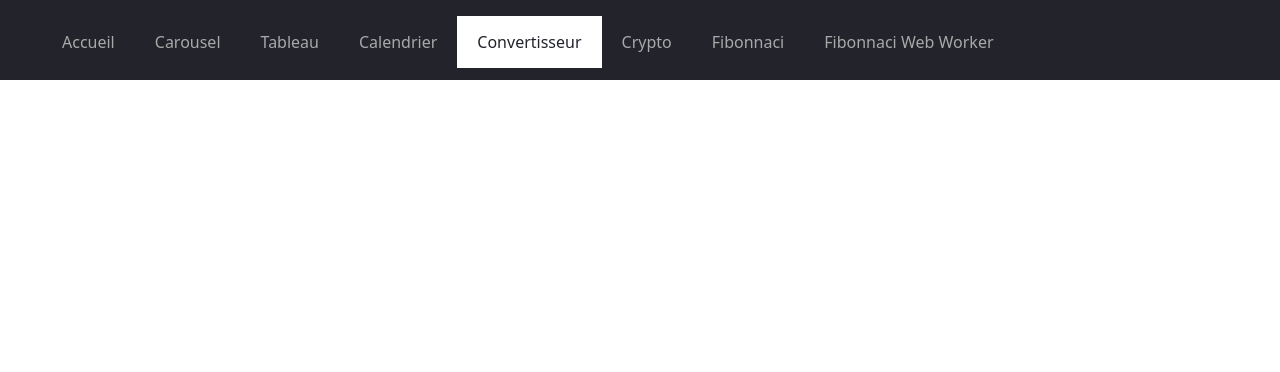
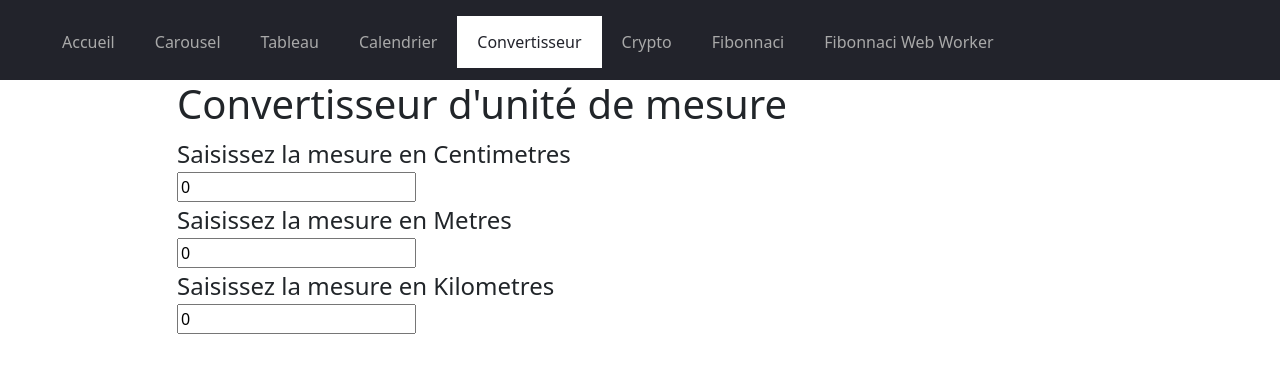
Before and after one commit to Felix-Rheaume/TP1_FR_LL_appWeb, a React (Create React App) app: page /convertisseur in a window 1280 px wide. Shown: the top 372 px of the page. Built offline with nearby package versions, Linux system fonts and the light colour scheme.

Commit message:
Convertisseur fniiiI!!

```diff
--- a/src/Components/Convertisseur.jsx
+++ b/src/Components/Convertisseur.jsx
@@ -1,8 +1,64 @@
 import React from "react";
+import Container from 'react-bootstrap/Container';
+import Row from 'react-bootstrap/Row';
+import Col from 'react-bootstrap/Col';
+import InputConvertisseur from "./InputConvertisseur";
 
 class Convertisseur extends React.Component{
+
+    state = {
+        distCm: 0,
+        distM: 0,
+        distKm: 0
+    }
+
+    onDistanceChange = (distance, unite) =>{
+
+        var distanceActuelle = Number.parseFloat(distance);
+        if(distanceActuelle === null || isNaN(distanceActuelle)){
+            distanceActuelle = 0;
+        }
+
+        switch(unite){
+            case "cm":
+                this.setState({
+                    distCm: distanceActuelle,
+                    distM: distanceActuelle*10,
+                    distKm: distanceActuelle*100
+                });
+                break;
+            case "m":
+                this.setState({
+                    distCm: distanceActuelle/10,
+                    distM: distanceActuelle,
+                    distKm: distanceActuelle*10
+                });
+                break;
+            case "km":
+                this.setState({
+                    distCm: distanceActuelle/100,
+                    distM: distanceActuelle/10,
+                    distKm: distanceActuelle
+                });
+                break;
+            default: break;
+        }
+    }
+
     render(){
-        return null;
+        return(
+        <Container>
+            <Row className="justify-content-md-center">
+                <Col className="col-lg-10 col">
+                    <h1>Convertisseur d'unité de mesure</h1>
+                    <InputConvertisseur txtMesure="Centimetres" distance={this.state.distCm} echelle="cm" onDistanceChange={this.onDistanceChange}/>
+                    <InputConvertisseur txtMesure="Metres" distance={this.state.distM} echelle="m" onDistanceChange={this.onDistanceChange}/>
+                    <InputConvertisseur txtMesure="Kilometres" distance={this.state.distKm} echelle="km" onDistanceChange={this.onDistanceChange}/>
+                </Col>
+            </Row>
+
+        </Container>
+        )
     }
 }
 
--- /dev/null
+++ b/src/Components/InputConvertisseur.jsx
@@ -0,0 +1,20 @@
+import React from "react";
+
+class InputConvertisseur extends React.Component{
+
+    handleChange = (event) => {
+        this.props.onDistanceChange(event.target.value,this.props.echelle);
+    }
+
+    render(){
+        return(
+            <div>
+                <label style={{fontSize: "1.5rem"}}>Saisissez la mesure en {this.props.txtMesure}</label>
+                <br/>
+                <input type="text" value={this.props.distance} onChange={this.handleChange}></input>
+            </div>
+        )
+    }
+}
+
+export default InputConvertisseur;
```
